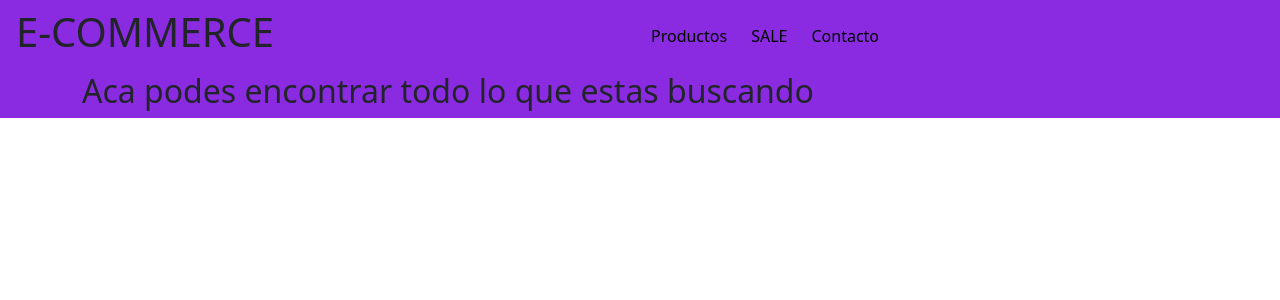
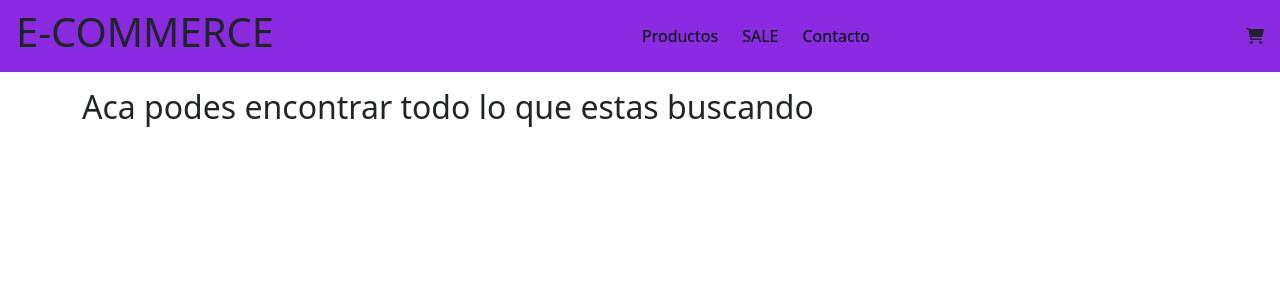
Before and after one commit to monckaren/React, a React (Create React App) app: page / in a window 1280 px wide. Shown: the top 300 px of the page. Built offline with nearby package versions, Linux system fonts and the light colour scheme.

Commit message:
Agrego widget

```diff
--- a/src/Components/CartWidget.jsx
+++ b/src/Components/CartWidget.jsx
@@ -1,6 +1,6 @@
 
 const CartWidget = () =>{
-    return (<i className="fa-solid fa-cart-minus"></i>)
+    return <i className="fa-solid fa-cart-shopping"></i>
 }
 
 export default CartWidget
--- a/src/style.css
+++ b/src/style.css
@@ -5,7 +5,6 @@
 }
 #root{
     display: flex;
-    background-color: blueviolet;
     flex-direction: column;
 
 }
@@ -15,8 +14,7 @@ header{
     justify-content: space-between;
     align-items: center;
     padding: 0.5rem 1rem;
-
-
+    background-color: blueviolet;
 
 }
 
@@ -26,3 +24,7 @@ nav a {
     margin-left: 0.5em;
     margin-right: 1em;
 }
+
+main{
+    padding-top: 1em;
+}
```
